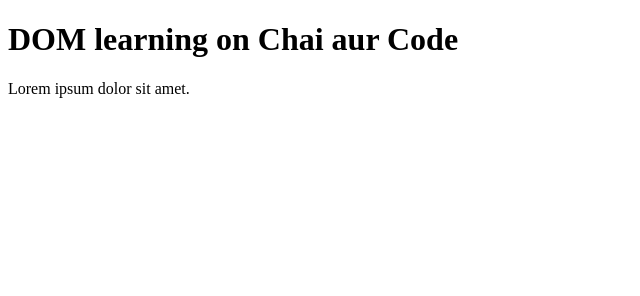
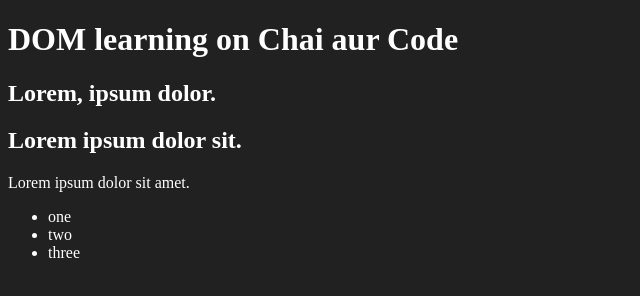
Before and after one commit to Ragnar-X1/JavaScript, a plain HTML site: page 06_dom/one.html in a window 1280 px wide. Shown: the whole page, without its empty margins (0-640 px from the left). Drawn offline with Linux system fonts and the light colour scheme.

Commit message:
all dom selectors and nodelist and HTML Collection

```diff
--- a/06_dom/one.html
+++ b/06_dom/one.html
@@ -4,11 +4,27 @@
     <meta charset="UTF-8">
     <meta name="viewport" content="width=device-width, initial-scale=1.0">
     <title>DOM Learning</title>
+    <style>
+        .bg-black{
+            background-color: #212121;
+            color: white;
+
+        }
+    </style>
 </head>
-<body>
-    <div class="bg-black">
-        <h1 class="heading">DOM learning on Chai aur Code</h1>
+<body class="bg-black">
+    <div>
+        <h1 id="title" class="heading">DOM learning on Chai aur Code <span style="display: none;">test code</span></h1>
+        <h2 id="title2">Lorem, ipsum dolor.</h2>
+        <h2 class="heading2">Lorem ipsum dolor sit.</h2>
         <p>Lorem ipsum dolor sit amet.</p>
+        <ul>
+            <li>one</li>
+            <li>two</li>
+            <li>three</li>
+        </ul>
+
+
     </div>
 </body>
 </html>
```
